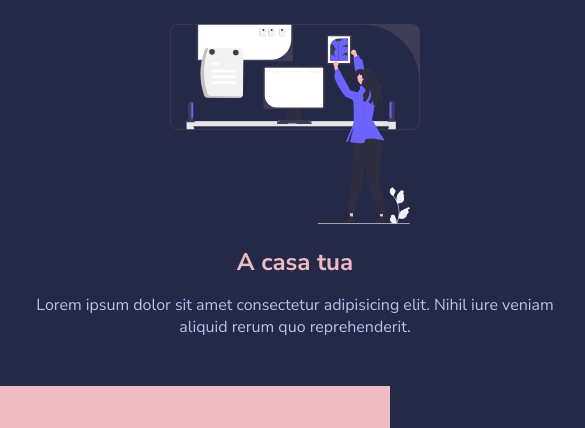
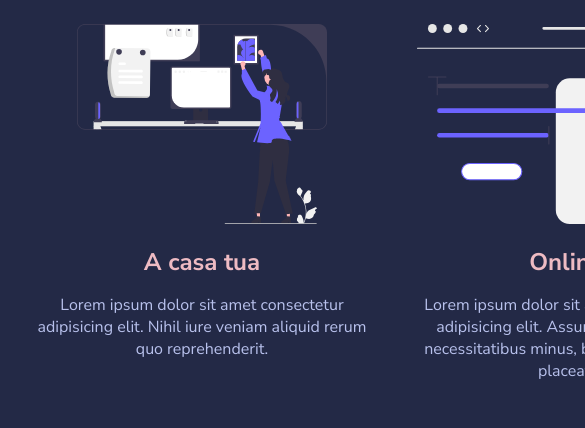
Before and after one commit to 0xbrax/html-css-resp-wannabe, a plain HTML site: page index.html in a window 390 px wide. Shown: the part 209-637 px from the top of the page, 585 px wide, since content can reach past the window. Drawn offline with Linux system fonts and the light colour scheme.

Commit message:
Add media screen tablet 768px

```diff
--- a/css/style.css
+++ b/css/style.css
@@ -127,3 +127,9 @@ img {
 /************************************************
     SOLUZIONE RESPONSIVE
  ************************************************/
+
+@media screen and (max-width: 768px) {
+    .container {
+        width: 768px;
+    }
+}
```
